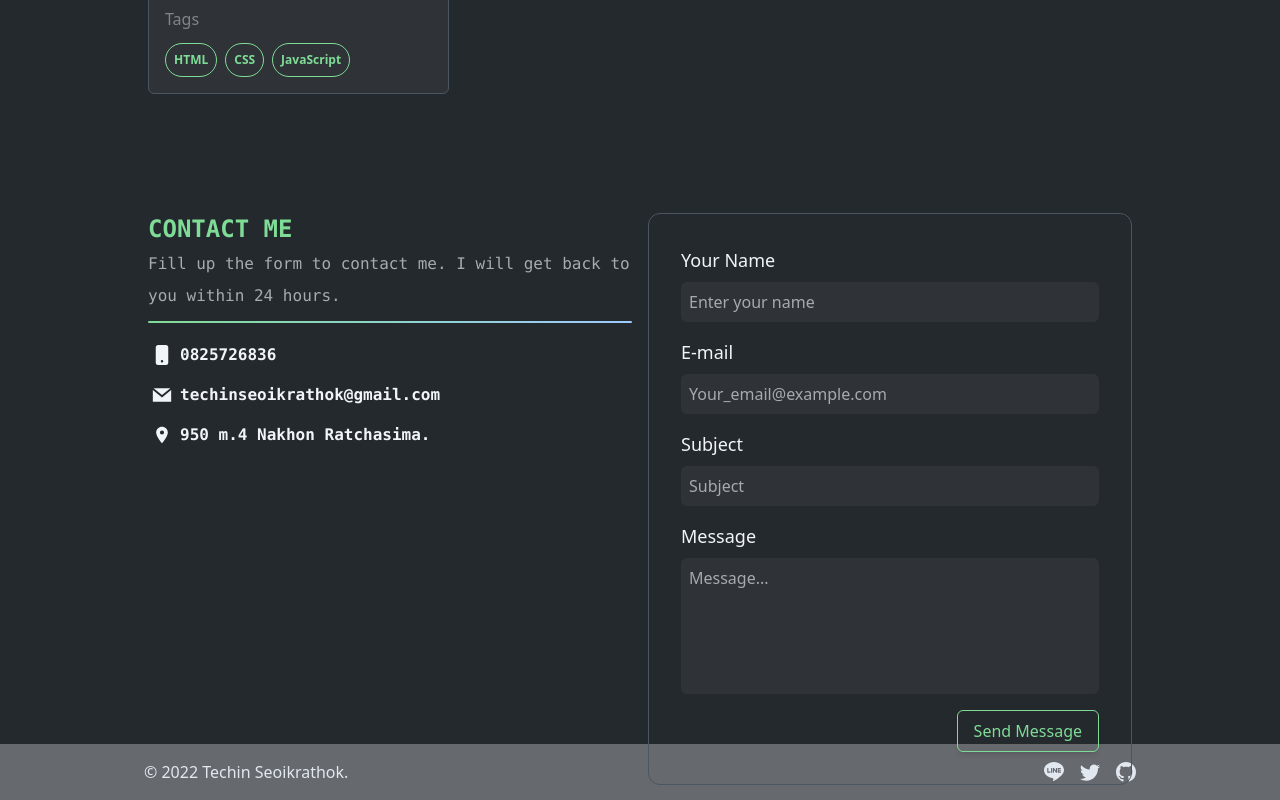
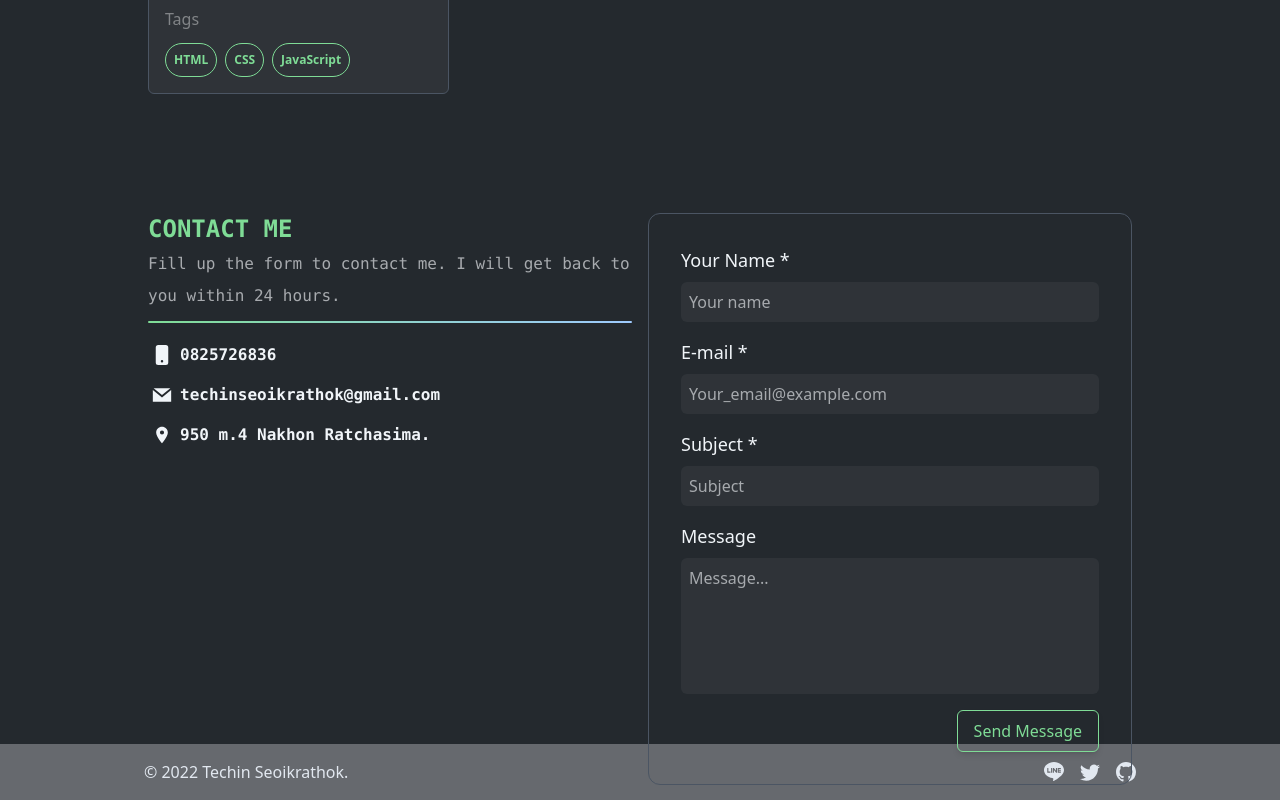
Before and after one commit to ChinjiroO/portfolio, a Next.js app: page / in a window 1280 px wide. Shown: the part 3242-4042 px from the top of the page. Built offline with nearby package versions, Linux system fonts and the light colour scheme.

Commit message:
feat: add contact form with emailJS

```diff
--- a/components/contact-section.tsx
+++ b/components/contact-section.tsx
@@ -1,15 +1,134 @@
-import React from "react";
+import React, { useRef, useState } from "react";
 
 import Parallax from "./parallax";
+import emailjs from "@emailjs/browser";
+
+//icons
 import { BsPhoneFill } from "react-icons/bs";
 import { GrMail } from "react-icons/gr";
 import { MdLocationOn } from "react-icons/md";
 
 const ContactSection: React.FC = () => {
+  const form = useRef<HTMLFormElement>(null);
+  const [name, setName] = useState("");
+  const [email, setEmail] = useState("");
+  const [subject, setSubject] = useState("");
+  const [message, setMessage] = useState("");
+
+  const handleSubmit = (e: React.SyntheticEvent) => {
+    e.preventDefault();
+    if (form.current !== null) {
+      emailjs
+        .sendForm(
+          "service_hn89ahq",
+          "template_90b5ru5",
+          form.current,
+          "8URa5xSio0a2y9bX4"
+        )
+        .then((res) => {
+          console.log(res);
+          window.alert("Send message success.");
+          // Value cleared
+          setName("");
+          setEmail("");
+          setSubject("");
+          setMessage("");
+        })
+        .catch((err) => {
+          console.log(err.message);
+          window.alert("Send message failed.");
+        });
+    }
+  };
+
   return (
     <div className="grid grid-cols-1 md:grid-cols-2 w-screen items-center font-bold max-w-5xl px-5 text-slate-100 gap-4 pb-20 md:pb-0">
       <div className="h-full text-2xl">
         <Parallax offset={75}>
+          <ContactInfo />
+        </Parallax>
+      </div>
+
+      <Parallax offset={75}>
+        <form
+          ref={form}
+          className="flex flex-col gap-4 rounded-xl font-sans font-medium text-lg p-8 border border-gray-600"
+          onSubmit={handleSubmit}
+        >
+          <div className="flex flex-col w-full gap-2">
+            <label>Your Name *</label>
+            <input
+              required
+              type="text"
+              name="name"
+              placeholder="Your name"
+              className="w-full rounded-md p-2 text-base bg-slate-50/5 placeholder-midnight-100"
+              onChange={(e) => {
+                setName(e.target.value);
+              }}
+              value={name}
+            />
+          </div>
+          <div className="flex flex-col w-full gap-2">
+            <p>E-mail *</p>
+            <input
+              required
+              type="email"
+              name="email"
+              onChange={(e) => setEmail(e.target.value)}
+              value={email}
+              placeholder="Your_email@example.com"
+              className="w-full rounded-md p-2 text-base bg-slate-50/5 placeholder-midnight-100"
+            />
+          </div>
+          <div className="flex flex-col w-full gap-2">
+            <p>Subject *</p>
+            <input
+              required
+              type="text"
+              name="subject"
+              placeholder="Subject"
+              className="w-full rounded-md p-2 text-base bg-slate-50/5 placeholder-midnight-100"
+              onChange={(e) => setSubject(e.target.value)}
+              value={subject}
+            />
+          </div>
+          <div className="flex flex-col w-full gap-2">
+            <p>Message</p>
+            <textarea
+              placeholder="Message..."
+              name="message"
+              rows={5}
+              onChange={(e) => setMessage(e.target.value)}
+              value={message}
+              className="w-full rounded-md p-2 text-base bg-slate-50/5 placeholder-midnight-100 resize-none"
+            />
+          </div>
+          <div className="flex flex-col items-end w-full gap-2">
+            <SendMessageButton />
+          </div>
+        </form>
+      </Parallax>
+    </div>
+  );
+};
+
+export default ContactSection;
+
+const SendMessageButton = () => {
+  return (
+    <button
+      type="submit"
+      value="Submit"
+      className="w-full sm:w-auto px-4 py-2 rounded-md border border-green-101 text-green-101 hover:bg-gradient-to-tr from-blue-101 hover:border-transparent to-green-101 hover:text-white shadow-md text-base transition-all hover:transition-all"
+    >
+      Send Message
+    </button>
+  );
+};
+
+const ContactInfo = () => {
+  return (
     <div className="flex md:flex-col flex-wrap gap-3">
       <div>
         <p className="uppercase text-green-101">contact me</p>
@@ -26,13 +145,15 @@ const ContactSection: React.FC = () => {
             <p>0825726836</p>
           </button>
         </a>
-							<a href="techinseoikrathok@gmail.com">
+        <a href="mailto:techinseoikrathok@gmail.com">
           <button className="flex items-center py-2 px-1 w-full rounded-md text-base gap-2 hover:bg-white/20 transition-all">
             <GrMail className="text-xl" />
             <p>techinseoikrathok@gmail.com</p>
           </button>
         </a>
-							<a href="">
+        <a
+          href={`https://www.google.com/maps/search/?api=1&query=Khon+Buri+District,+Nakhon+Ratchasima`}
+        >
           <button className="flex items-center py-2 px-1 w-full rounded-md text-base gap-2 hover:bg-white/20 transition-all">
             <MdLocationOn className="text-xl" />
             <p>950 m.4 Nakhon Ratchasima.</p>
@@ -40,56 +161,5 @@ const ContactSection: React.FC = () => {
         </a>
       </div>
     </div>
-				</Parallax>
-			</div>
-
-			<Parallax offset={75}>
-				<div className="flex flex-col gap-4 rounded-xl  font-sans font-medium text-lg p-8 border border-gray-600">
-					<div className="flex flex-col w-full gap-2">
-						<p className="">Your Name</p>
-						<input
-							type="text"
-							name="name"
-							placeholder="Enter your name"
-							className="w-full rounded-md p-2 text-base bg-slate-50/5 placeholder-midnight-100"
-						/>
-					</div>
-					<div className="flex flex-col w-full gap-2">
-						<p className="">E-mail</p>
-						<input
-							type="email"
-							name="email"
-							placeholder="Your_email@example.com"
-							className="w-full rounded-md p-2 text-base bg-slate-50/5 placeholder-midnight-100"
-						/>
-					</div>
-					<div className="flex flex-col w-full gap-2">
-						<p className="">Subject</p>
-						<input
-							type="subject"
-							name="subject"
-							placeholder="Subject"
-							className="w-full rounded-md p-2 text-base bg-slate-50/5 placeholder-midnight-100"
-						/>
-					</div>
-
-					<div className="flex flex-col w-full gap-2">
-						<p className="">Message</p>
-						<textarea
-							placeholder="Message..."
-							rows={5}
-							className="w-full rounded-md p-2 text-base bg-slate-50/5 placeholder-midnight-100 resize-none"
-						/>
-					</div>
-					<div className="flex flex-col items-end w-full gap-2">
-						<button className="w-full sm:w-auto px-4 py-2 rounded-md border border-green-101 text-green-101 hover:bg-gradient-to-tr from-blue-101 hover:border-transparent to-green-101 hover:text-white shadow-md text-base transition-all hover:transition-all">
-							Send Message
-						</button>
-					</div>
-				</div>
-			</Parallax>
-		</div>
   );
 };
-
-export default ContactSection;
```
Lines whose indentation alone changed are shown as unchanged.
